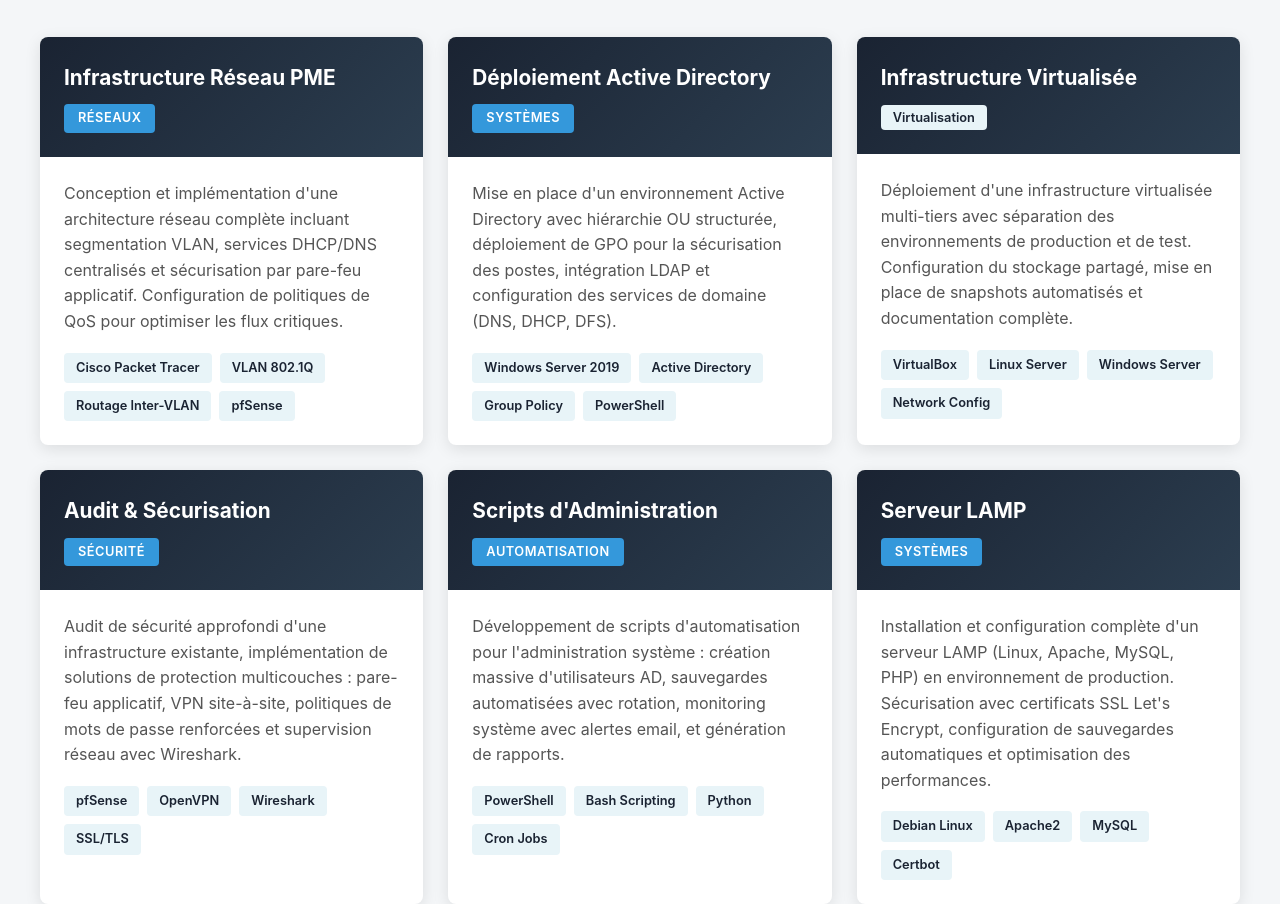
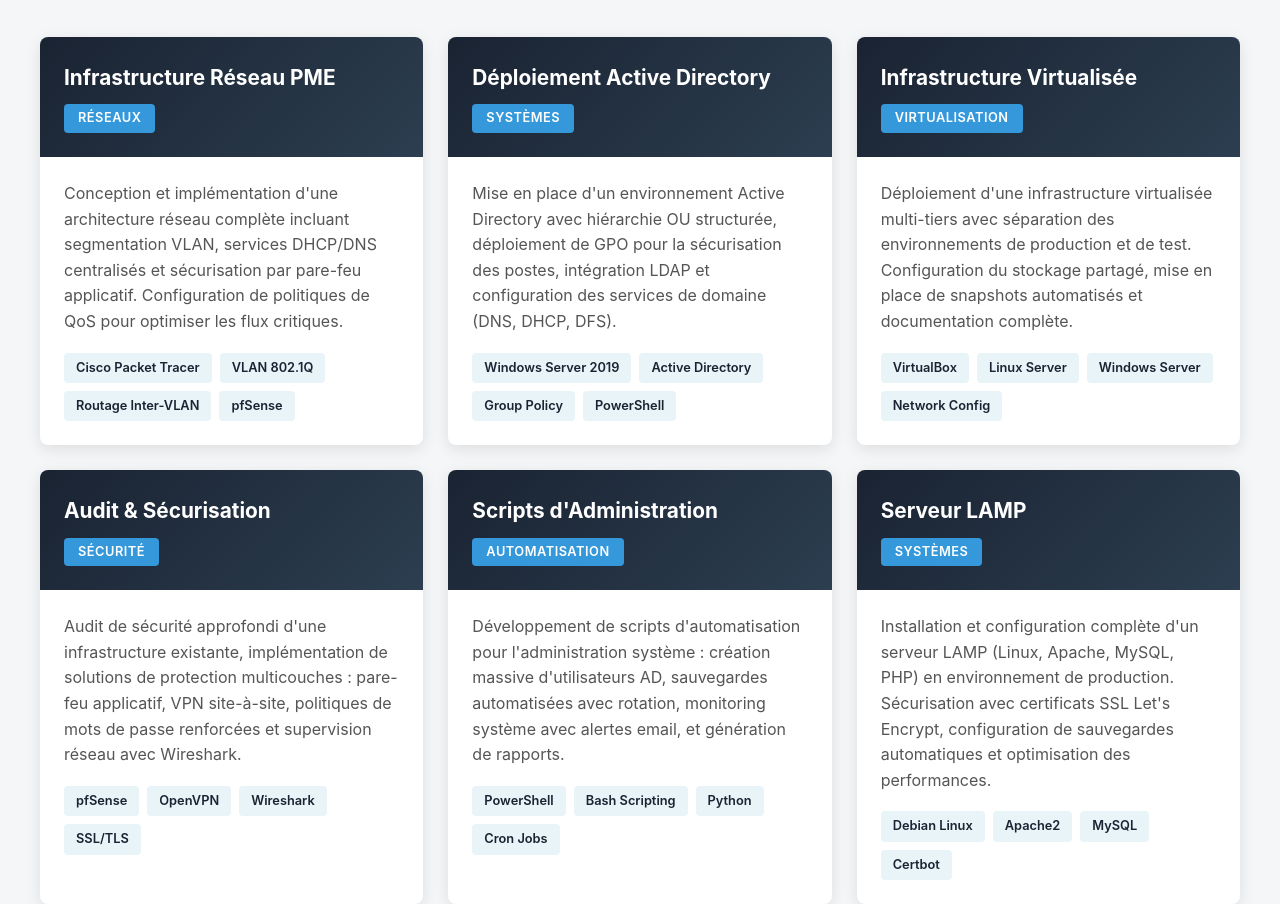
Before and after one commit to alannhoffmann86/portfolio-alann-hoffmann, a plain HTML site: page index.html in a window 1280 px wide. Shown: the part 3358-4262 px from the top of the page. Drawn offline with nearby package versions, Linux system fonts and the light colour scheme.

Commit message:
index.html

```diff
--- a/index.html
+++ b/index.html
@@ -1218,7 +1218,7 @@
                 <article class="project-card" data-category="virtualisation">
                     <div class="project-header">
                         <h3>Infrastructure Virtualisée</h3>
-                        <span class="tech-badge">Virtualisation</span>
+                        <span class="project-tag">Virtualisation</span>
                     </div>
                     <div class="project-body">
                         <p>Déploiement d'une infrastructure virtualisée multi-tiers avec séparation des environnements de production et de test. Configuration du stockage partagé, mise en place de snapshots automatisés et documentation complète.</p>
```
